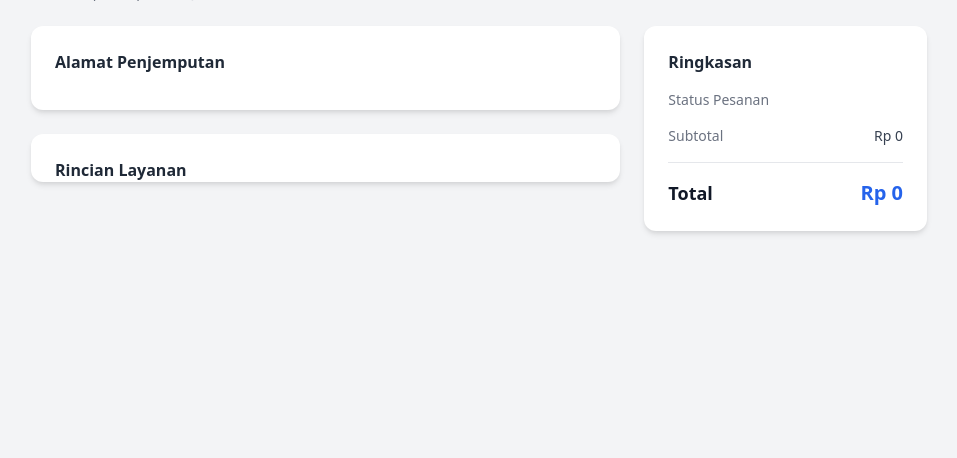
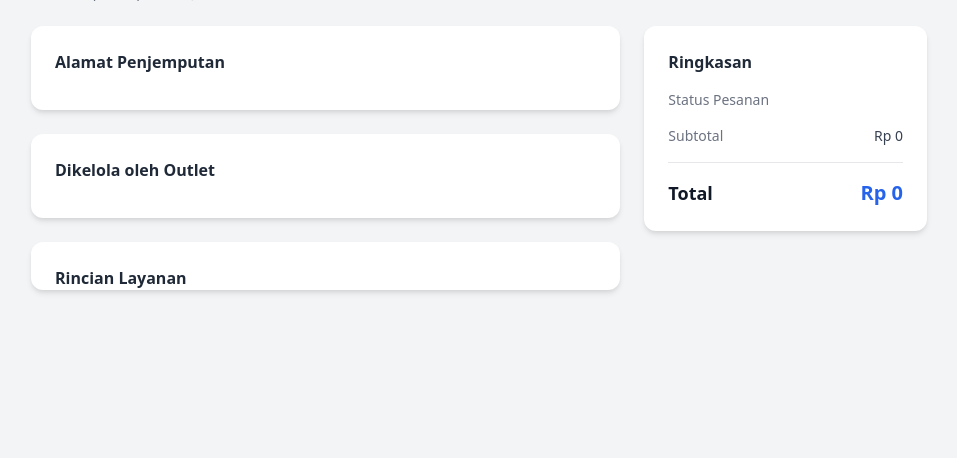
Before and after one commit to renaldoaluska/pppl-dywash, a CodeIgniter 4 app: the page made by app/Views/outlet/order_detail.php in a window 1280 px wide. Shown: the part 142-600 px from the top of the page, without its empty margins (161-1118 px from the left). Run offline with PHP 8.4 and a stand-in for CodeIgniter, Linux system fonts and the light colour scheme; the template is opened without the code that fills it, so the values that code supplies are empty; some libraries are stand-ins or nearby versions.

Commit message:
tambah data outlet di order_detail

```diff
--- a/app/Controllers/OutletController.php
+++ b/app/Controllers/OutletController.php
@@ -555,7 +555,8 @@ $data['pending_payments'] = $orderModel
             ->where('orders.order_id', $order_id)
             ->join('users', 'users.user_id = orders.customer_id')
             ->join('outlets', 'outlets.outlet_id = orders.outlet_id')
-            ->select('orders.*, users.name as customer_name, outlets.name as outlet_name')
+           # ->select('orders.*, users.name as customer_name, outlets.name as outlet_name')
+           ->select('orders.*, users.name as customer_name, outlets.name as outlet_name, outlets.address as outlet_address, outlets.contact_phone as outlet_phone')
             ->first();
 
         // Jika pesanan tidak ditemukan, lempar kembali
--- a/app/Views/outlet/order_detail.php
+++ b/app/Views/outlet/order_detail.php
@@ -31,6 +31,16 @@ Detail Pesanan #<?= esc($order['order_id']) ?>
                     <p><?= esc($address['address_detail']) ?></p>
                 </div>
             </div>
+
+            <!-- Info Outlet Pengelola -->
+<div class="bg-white p-6 rounded-xl shadow-md">
+    <h4 class="text-md font-bold text-gray-800 mb-3">Dikelola oleh Outlet</h4>
+    <div class="text-sm text-gray-600 space-y-1">
+        <p class="font-semibold"><?= esc($order['outlet_name']) ?></p>
+        <p><?= esc($order['outlet_phone']) ?></p>
+        <p><?= esc($order['outlet_address']) ?></p>
+    </div>
+</div>
 
             <!-- Rincian Item Pesanan -->
             <div class="bg-white rounded-xl shadow-md">
```
